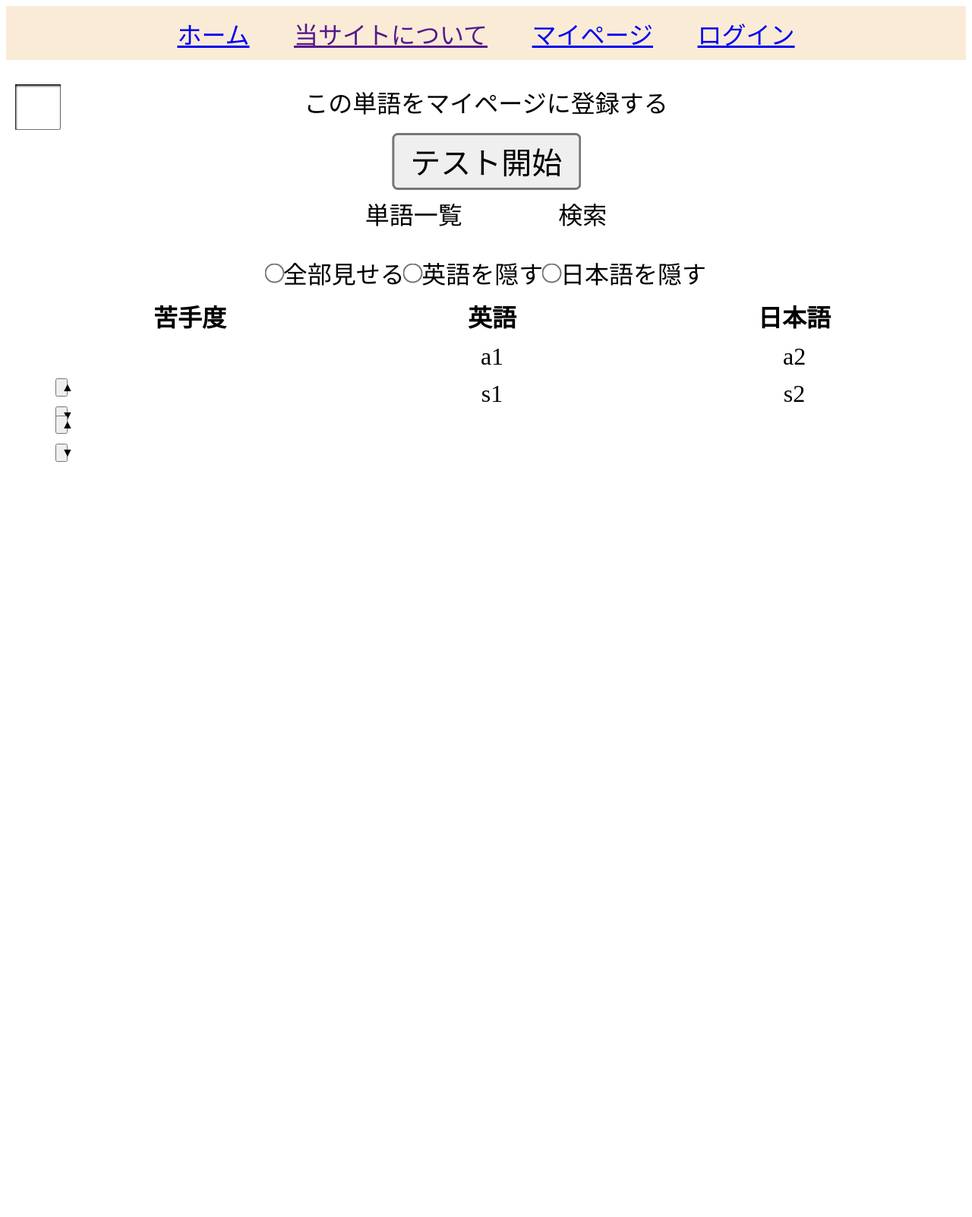
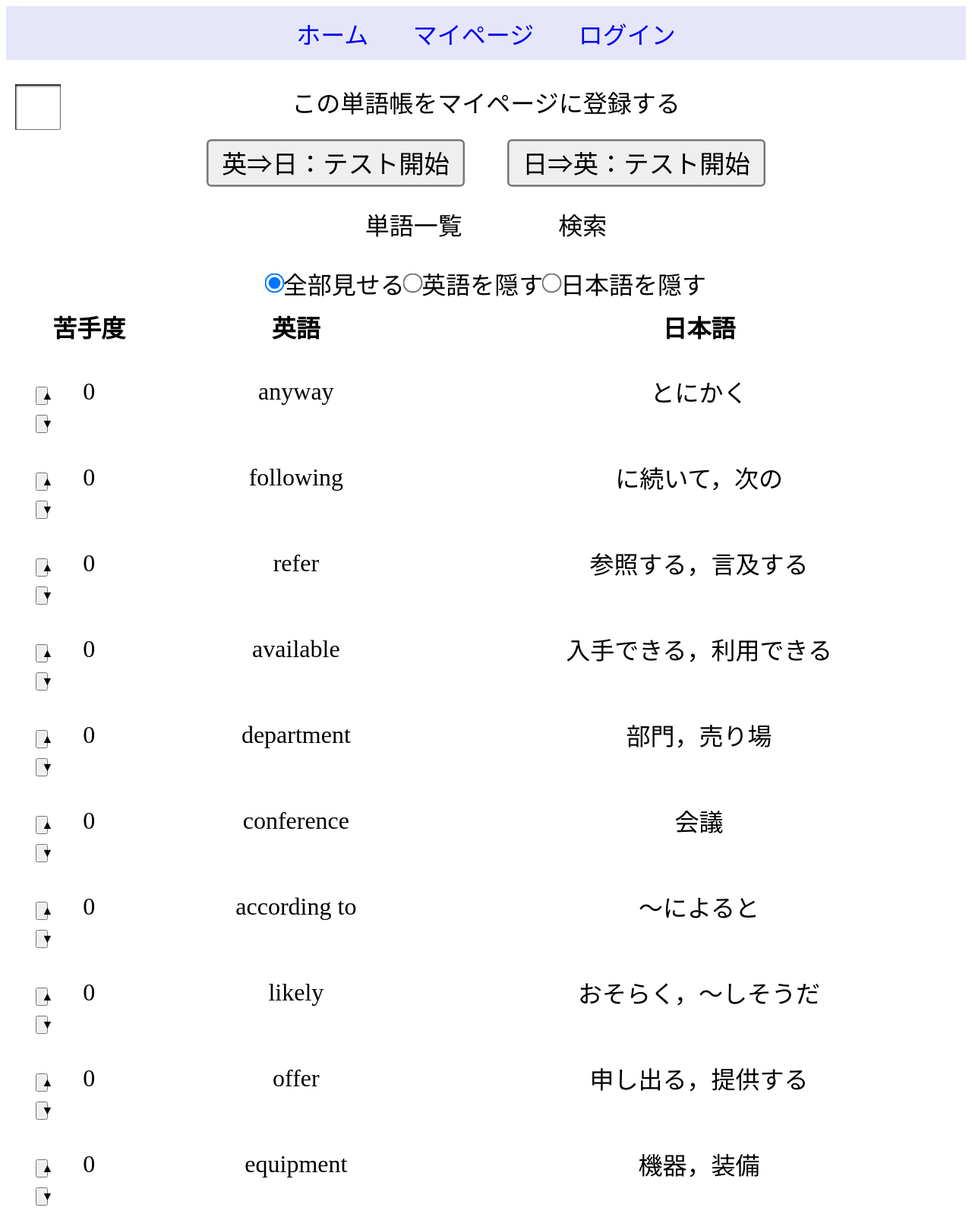
Before and after one commit to uta7/graduation-work, a PHP site: page /tangochou.php in a window 1280 px wide. Shown: the whole page at 76% size. Before the commit the page ends 608 px from the top, so only its background shows below. Run offline with PHP 8.4, Linux system fonts and the light colour scheme; data that the repository does not hold is empty.

Commit message:
Add files via upload

```diff
--- /dev/null
+++ b/data.php
@@ -0,0 +1,14 @@
+<?php
+$table = array(
+          array("No" => 1, "Eng" => "anyway", "Ja" => "とにかく"),
+          array("No" => 2, "Eng" => "following", "Ja" => "に続いて，次の"),
+          array("No" => 3, "Eng" => "refer", "Ja" => "参照する，言及する"),
+          array("No" => 4, "Eng" => "available", "Ja" => "入手できる，利用できる"),
+          array("No" => 5, "Eng" => "department", "Ja" => "部門，売り場"),
+          array("No" => 6, "Eng" => "conference", "Ja" => "会議"),
+          array("No" => 7, "Eng" => "according to", "Ja" => "～によると"),
+          array("No" => 8, "Eng" => "likely", "Ja" => "おそらく，～しそうだ"),
+          array("No" => 9, "Eng" => "offer", "Ja" => "申し出る，提供する"),
+          array("No" => 10, "Eng" => "equipment", "Ja" => "機器，装備")
+        )
+      ?>
--- a/header.php
+++ b/header.php
@@ -5,11 +5,11 @@
         ホーム
       </a>
     </li>
-    <li>
+    <!-- <li>
       <a  href="">
         当サイトについて
       </a>
-    </li>
+    </li> -->
     <li>
       <a  href="mypage.php">
         マイページ
--- a/style.css
+++ b/style.css
@@ -5,7 +5,7 @@ body {
 }
 
 #nav {
-	background-color: antiquewhite;
+	background-color: lavender;
 }
 
 #nav ul li a:active {
@@ -21,6 +21,13 @@ body {
 #nav ul li {
   display: inline-block;
 	margin: 1% 2%;
+}
+
+#nav ul li a {
+	text-decoration: none;
+}
+#nav ul li a:hover {
+	text-decoration: underline;
 }
 
 .flex {
@@ -44,8 +51,9 @@ body {
 	margin-right: 10%;
 }
 
-#testStartBtn {
-	transform:scale(3.0);
+.testStartBtn {
+	transform:scale(2.5);
+	margin: 1% 10%;
 }
 
 .radios {
--- a/tango.php
+++ b/tango.php
@@ -1,25 +1,15 @@
-  <button id="testStartBtn" type="button">テスト開始</button>
+<?php include "data.php" ?>
+  <button class="testStartBtn" type="button" onclick="location.href='q&a.php'">英⇒日：テスト開始</button>
+  <button class="testStartBtn" type="button" onclick="location.href='test.php'">日⇒英：テスト開始</button>
   <div class="flexPa" >
     <p class="marginChi" >単語一覧</p>
     <p>検索</p>
   </div>
   <div class="radios" >
-    <input class="radio" type="radio" name="a">全部見せる
-    <input id="hideEng" class="radio" type="radio" name="a">英語を隠す
-    <input id="hideJp" class="radio" type="radio" name="a">日本語を隠す
+    <input id="radio1" class="radio" type="radio" name="word" checked><label for="radio1">全部見せる</label>
+    <input id="radio2" class="radio" type="radio" name="word" onclick="hiddenWords(<?= $row['No'] ?>, 'Eng');" ><label for="radio2">英語を隠す</label>
+    <input id="radio3" class="radio" type="radio" name="word" onclick="hiddenWords(<?= $row['No'] ?>, 'Jp');" ><label for="radio3">日本語を隠す</label>
   </div>
-
-      <?php
-        // $table = array(
-        //   array("a1", "a2"),
-        //   array("b1", "b2"),
-        // );
-
-        $table = array(
-          array("No" => 1, "Eng" =>"a1", "Ja" => "a2"),
-          array("No" => 2, "Eng" =>"s1", "Ja" => "s2")
-        )
-      ?>
         <table>
           <thead>
             <tr><th>苦手度</th><th>英語</th><th>日本語</th></tr>
@@ -31,30 +21,42 @@
               <div class="flex">
                 <div class="left">
                   <!-- 苦手度上昇ボタン -->
-                  <button class="badBtn" id="up<?php echo $row["No"]; ?>" type="button">▲</button>
+                  <button class="badBtn" id="up" type="button" onclick="updateBad(<?= $row['No'] ?>, 'up');">▲</button>
                   <!-- 苦手度下降ボタン --><br>
-                  <button class="badBtn" id="down<?php echo $row["No"]; ?>" type="button">▼</button>
+                  <button class="badBtn" id="down" type="button" onclick="updateBad(<?= $row['No'] ?>, 'down');">▼</button>
                 </div>
-                <p id="bad<?php echo $row["No"]; ?>"><p>
+                <p id="bad<?php echo $row["No"]; ?>">0<p>
               </div>
             </td>
-            <td><?= $row["Eng"] ?></td>
-            <td><?= $row["Ja"] ?></td>
+            <td id="EngWord<?php echo $row["No"];?>"><?= $row["Eng"] ?></td>
+            <td id="JpWord<?php echo $row["No"];?>"><?= $row["Ja"] ?></td>
           </tr>
           <?php endforeach; ?>
         </tbody>
       </table>
 
   <script>
-    var bad = document.getElementsByID("bad"+);
-    const up = document.getElementById('up');
-    const down = document.getElementById('down');
-    bad.textContent = 0;
-    up.addEventListener('click', () => {
+  function updateBad(rowId, type) {
+    var elementId = "bad" + rowId;
+    var bad = document.getElementById(elementId);
+    if (type === "up") {
       bad.textContent++;
-    });
-    down.addEventListener('click', () => {
+    } else if (type === "down") {
       bad.textContent--;
-    });
+    }
+  }
+
+  function hiddenWords(rowID, type) {
+    var EngWordId = "EngWord" + rowId;
+    var JpWordId = "JpWord" + rowId;
+    var EngWords = document.getElementById(EngWordId);
+    var JpWords = document.getElementById(JpWordId);
+    if (type === "Eng") {
+      EngWords.classList.toggle("hidden");
+    } else if (type === "Jp") {
+      JpWords.classList.toggle("hidden");
+    }
+  }
+
 
   </script>
--- a/tangochou.php
+++ b/tangochou.php
@@ -13,7 +13,7 @@
 
   <div>
     <input class="checkbox" type="checkbox">
-    <p class="fontSize" >この単語をマイページに登録する</p>
+    <p class="fontSize" >この単語帳をマイページに登録する</p>
   </div>
   <?php include "tango.php" ?>
 </body>
```
Also changed, not shown: other parts of style.css (+34 -8 lines), home.php (+5 -3 lines), login.php (+2 -21 lines), q&a.php (+27 -14 lines), test.php (+15 -13 lines).
